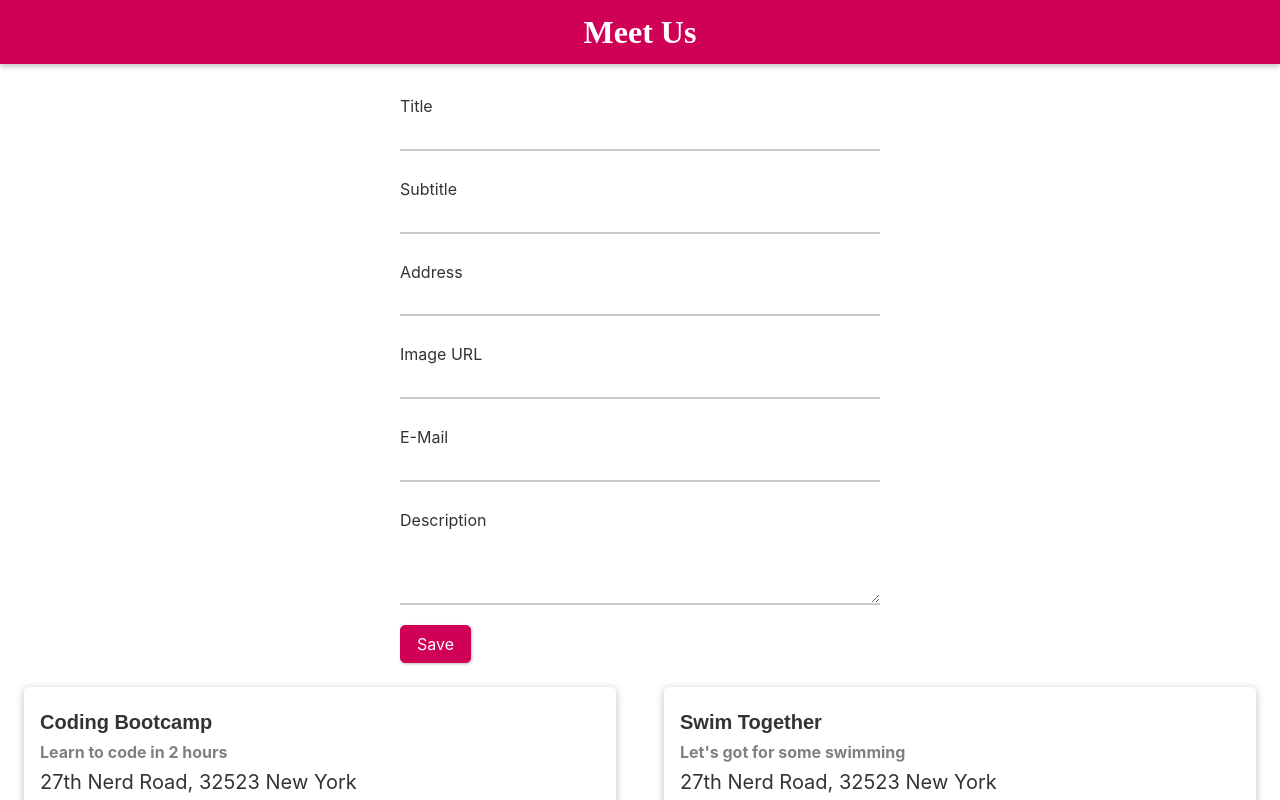
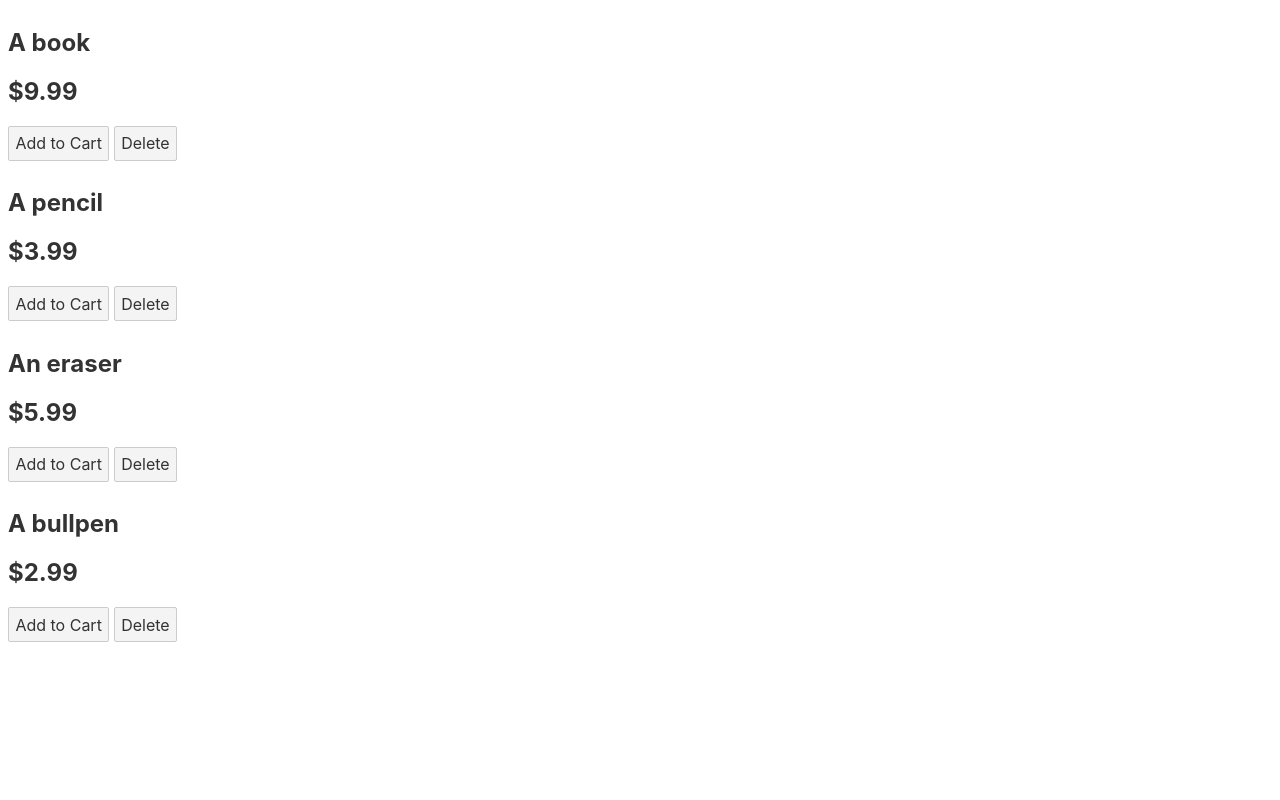
Before and after one commit to jsreputation/Svelte-Course, a Svelte app: page / in a window 1280 px wide. Shown: the top 800 px of the page. Built offline with nearby package versions, Linux system fonts and the light colour scheme.

Commit message:
feat: custom events with dispatch, props and events between child and parent

```diff
--- a/src/Assignment.svelte
+++ b/src/Assignment.svelte
@@ -20,7 +20,7 @@
 
     function removePassword(index) {
         passwords = passwords.filter((pw, idx) => {
-            return idx !== index;
+            return idx !== idx;
         });
     }
 </script>
--- /dev/null
+++ b/src/EventTest.svelte
@@ -0,0 +1,42 @@
+<script>
+    import Product from './EventTestComponents/Product.svelte';
+
+    const products = [
+        {
+            id: 'p1',
+            title: 'A book',
+            price: 9.99
+        },
+        {
+            id: 'p2',
+            title: 'A pencil',
+            price: 3.99
+        },
+        {
+            id: 'p3',
+            title: 'An eraser',
+            price: 5.99
+        },
+        {
+            id: 'p4',
+            title: 'A bullpen',
+            price: 2.99
+        },
+    ]
+
+    function addToCart(event) {
+        console.log(event.detail);
+    }
+
+    function deleteProduct(event) {
+        console.log(event.detail);
+    }
+</script>
+
+{#each products as product }
+    <Product
+            {...product}
+            on:add-to-cart={addToCart}
+            on:delete={deleteProduct}
+    />
+{/each}
--- /dev/null
+++ b/src/EventTestComponents/Product.svelte
@@ -0,0 +1,28 @@
+<script>
+    import { createEventDispatcher } from 'svelte';
+
+    export let id;
+    export let title;
+    export let price;
+    export let bestseller = false;
+
+    const dispatch = createEventDispatcher();
+
+    function addToCart(productId) {
+        dispatch('add-to-cart',productId);
+    }
+
+    function deleteProduct(productId) {
+        dispatch('delete',productId);
+    }
+</script>
+
+<article>
+    <h1>{title}</h1>
+    <h2>${price}</h2>
+    {#if bestseller}
+        <h3>BESTSELLER</h3>
+    {/if}
+    <button on:click={() => addToCart(id)}>Add to Cart</button>
+    <button on:click={() => deleteProduct(id)}>Delete</button>
+</article>
--- a/src/main.js
+++ b/src/main.js
@@ -1,7 +1,8 @@
 // import App from './App.svelte';
 // import App from './Assignment.svelte';
-import App from './Index.svelte';
+// import App from './Index.svelte';
 // import Header from './UI/Header.svelte';
+import App from './EventTest.svelte';
 const app = new App({
 	// target: document.querySelector('#app'),
 	target: document.body,
```
